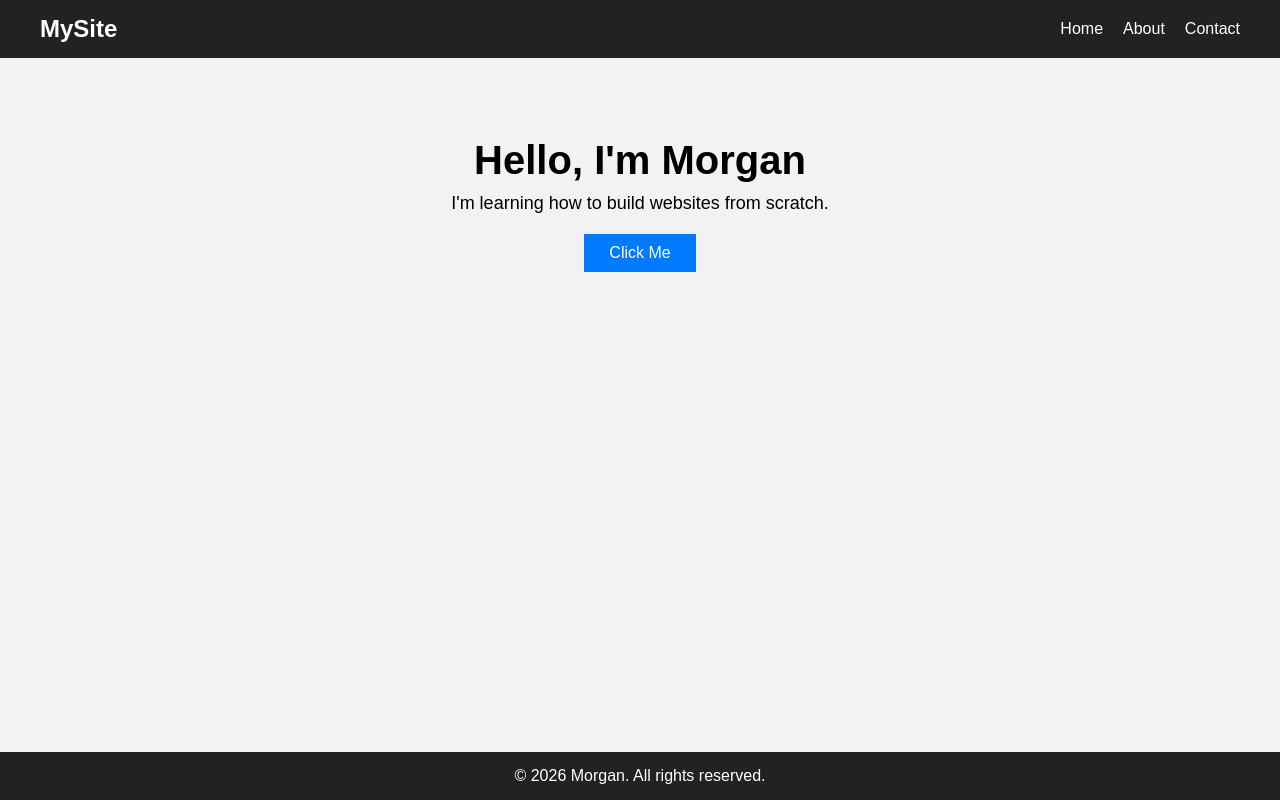
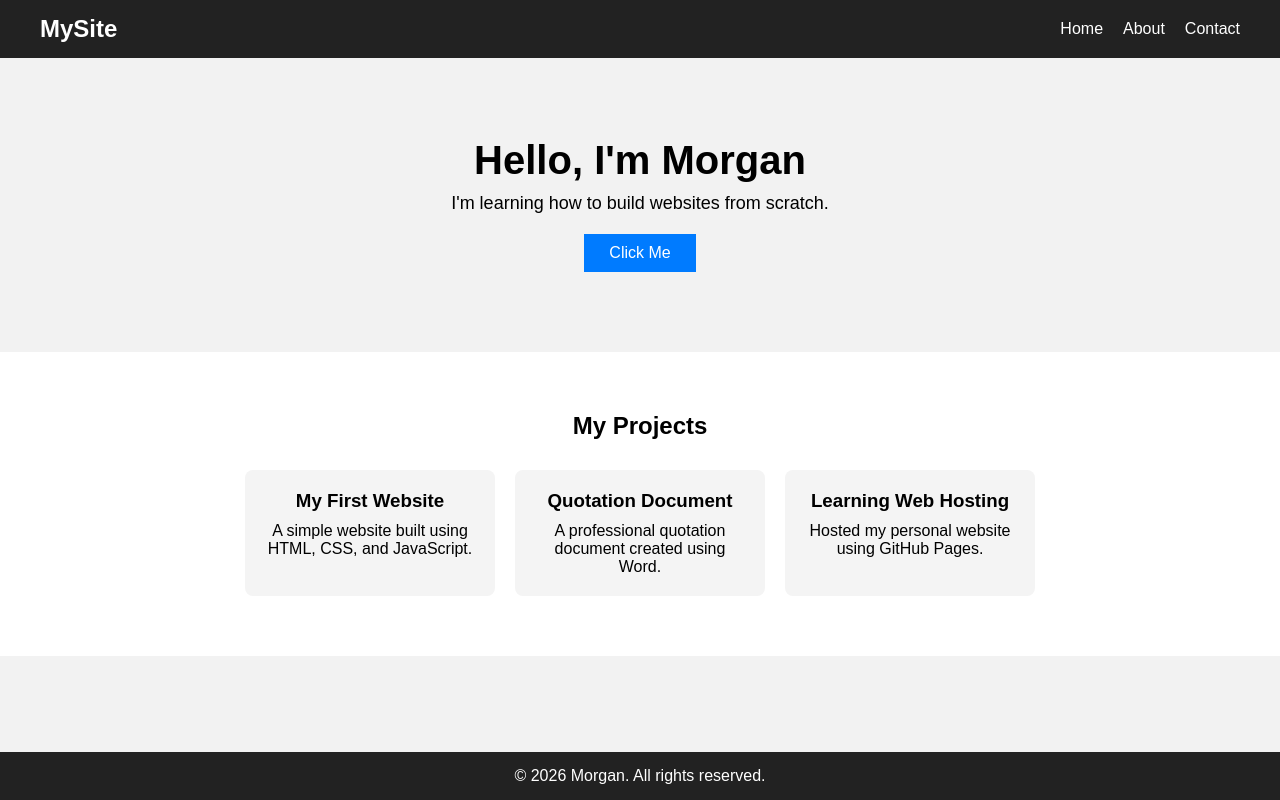
Before and after one commit to morganbett886-svg/my-website, a plain HTML site: page index.html in a window 1280 px wide. Drawn offline with Linux system fonts and the light colour scheme.

Commit message:
Add files via upload

```diff
--- a/index.html
+++ b/index.html
@@ -26,6 +26,26 @@
         <p>I'm learning how to build websites from scratch.</p>
         <button onclick="sayHello()">Click Me</button>
     </section>
+    <section class="projects">
+  <h2>My Projects</h2>
+
+  <div class="project-list">
+    <div class="project-card">
+      <h3>My First Website</h3>
+      <p>A simple website built using HTML, CSS, and JavaScript.</p>
+    </div>
+
+    <div class="project-card">
+      <h3>Quotation Document</h3>
+      <p>A professional quotation document created using Word.</p>
+    </div>
+
+    <div class="project-card">
+      <h3>Learning Web Hosting</h3>
+      <p>Hosted my personal website using GitHub Pages.</p>
+    </div>
+  </div>
+</section>
 
     <!-- FOOTER -->
     <footer>
--- a/style.css
+++ b/style.css
@@ -72,3 +72,36 @@ footer {
     bottom: 0;
     width: 100%;
 }
+/* PROJECTS SECTION */
+.projects {
+  padding: 60px 20px;
+  background: #ffffff;
+}
+
+.projects h2 {
+  text-align: center;
+  margin-bottom: 30px;
+}
+
+.project-list {
+  display: flex;
+  gap: 20px;
+  justify-content: center;
+  flex-wrap: wrap;
+}
+
+.project-card {
+  background: #f4f4f4;
+  padding: 20px;
+  width: 250px;
+  border-radius: 8px;
+  text-align: center;
+}
+
+.project-card h3 {
+  margin-bottom: 10px;
+}
+
+.project-card:hover {
+  background: #e6e6e6;
+}
```
